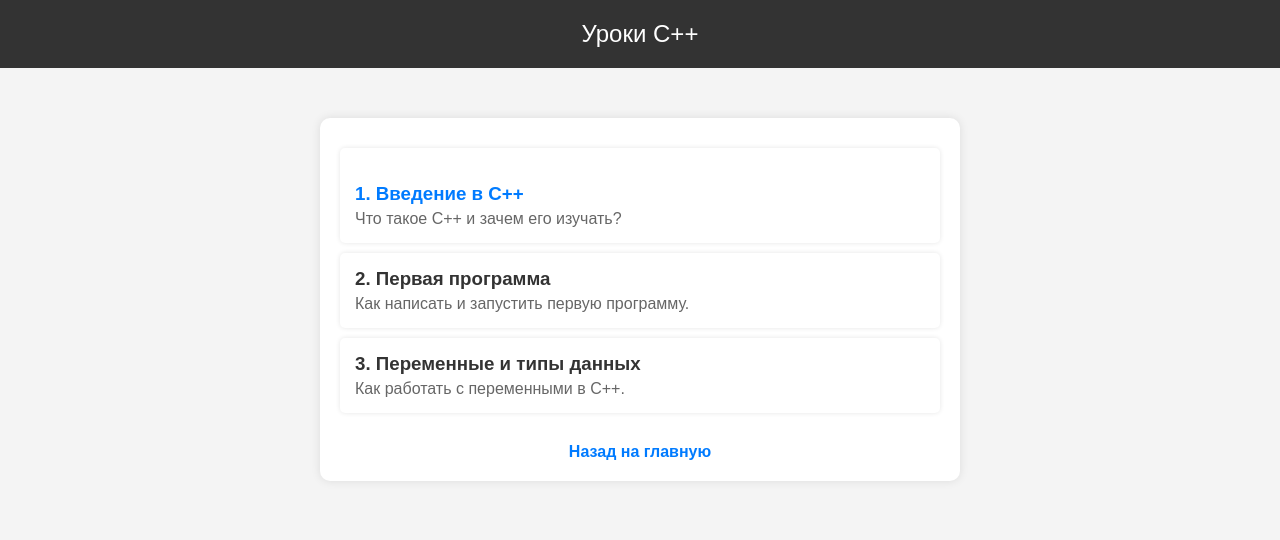
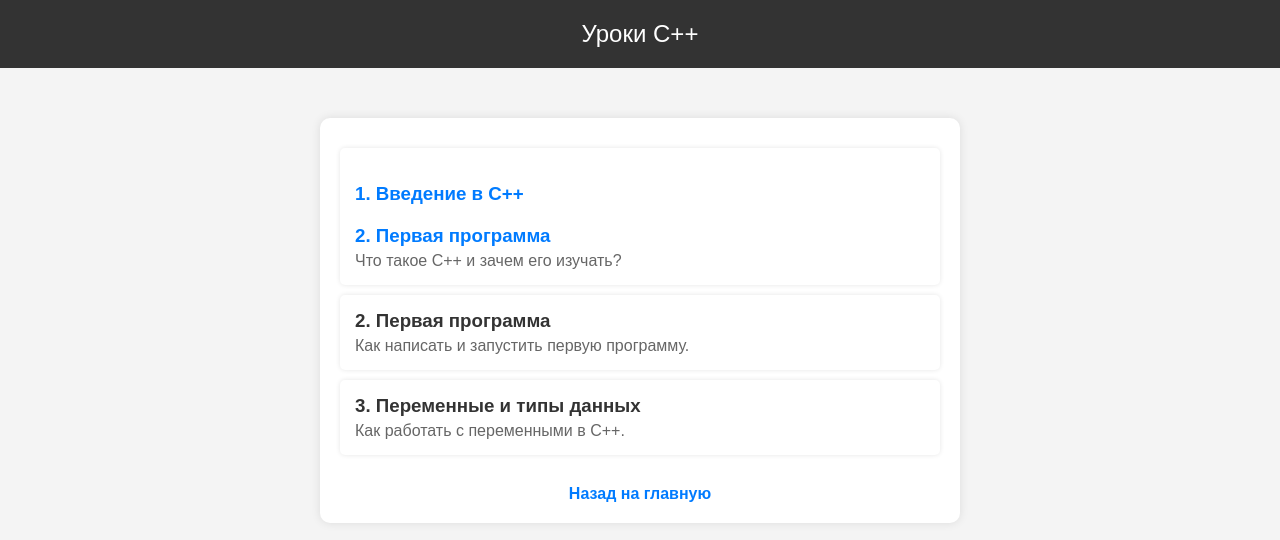
Before and after one commit to Adilet613/cpp-learning, a plain HTML site: page lessons.html in a window 1280 px wide. Drawn offline with Linux system fonts and the light colour scheme.

Commit message:
Update lessons.html

```diff
--- a/lessons.html
+++ b/lessons.html
@@ -57,6 +57,7 @@
     <div class="container">
         <div class="lesson">
     <h3><a href="lesson1.html">1. Введение в C++</a></h3>
+    <h3><a href="lesson2.html">2. Первая программа</a></h3>
     <p>Что такое C++ и зачем его изучать?</p>
         </div>
         <div class="lesson">
```
